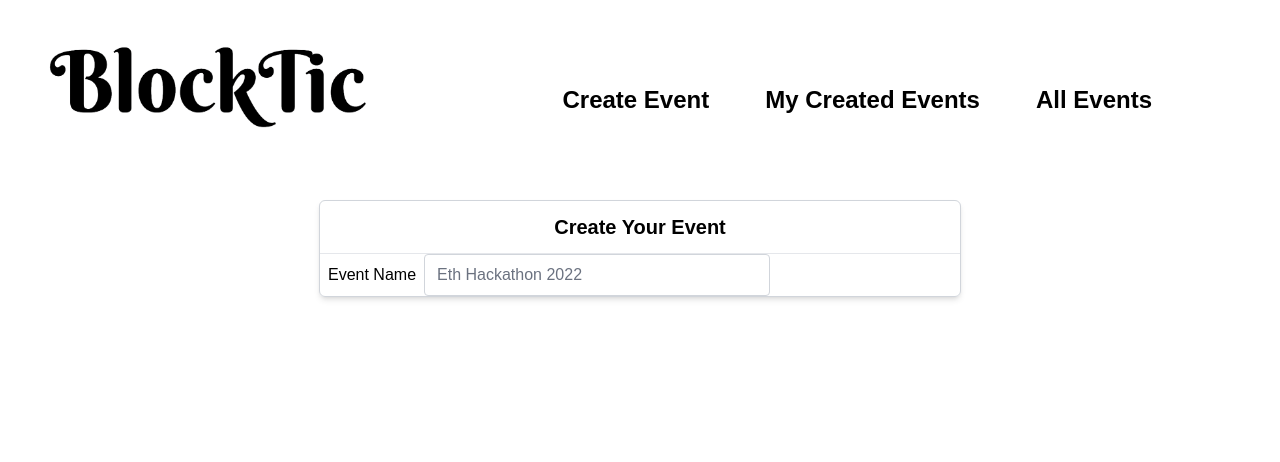
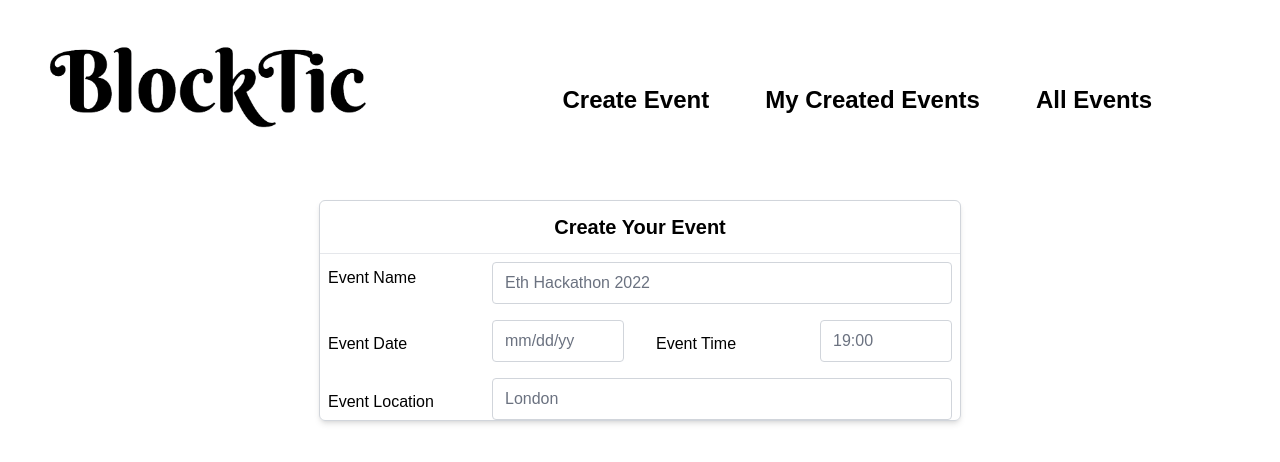
Before and after one commit to encode-g16/final-project-frontend, a React (Create React App) app: page /create-event-new in a window 1280 px wide. Shown: the top 462 px of the page. Built offline with nearby package versions, Linux system fonts and the light colour scheme.

Commit message:
changes to create event form

```diff
--- a/src/components/CreateEventForm.tsx
+++ b/src/components/CreateEventForm.tsx
@@ -5,9 +5,18 @@ export default function CreateEventForm() {
         <div className="w-1/2 h-1/2 border border-gray-300 rounded-md shadow-md mx-auto">
             <p className="font-bold text-xl text-center py-3 px-1">Create Your Event</p>
             <hr />
-            <div className="block">
-                <label htmlFor="event-name" className="p-2">Event Name</label>
-                <input type="text" id="event-name" name="event-name" placeholder="Eth Hackathon 2022" className="w-[50%] rounded border border-gray-300"/>
+            <div className="md:grid md:grid-cols-4 md:gap-4">
+                <label htmlFor="event-name" className="p-2 pt-3 block md:col-span-1">Event Name</label>
+                <input type="text" id="event-name" name="event-name" placeholder="Eth Hackathon 2022" className="block mx-2 mt-2 md:col-span-3 rounded border border-gray-300"/>
+
+                <label htmlFor="event-date" className="p-2 pt-3 pb-0 block md:col-span-1">Event Date</label>
+                <input type="text" id="event-date" name="event-date" placeholder="mm/dd/yy" className="block mx-2 md:col-span-1 rounded border border-gray-300"/>
+
+                <label htmlFor="event-time" className="p-2 pt-3 pb-0 block md:col-span-1">Event Time</label>
+                <input type="text" id="event-time" name="event-time" placeholder="19:00" className="block mx-2 md:col-span-1 rounded border border-gray-300"/>
+
+                <label htmlFor="event-location" className="p-2 pt-3 pb-0 block md:col-span-1">Event Location</label>
+                <input type="text" id="event-location" name="event-location" placeholder="London" className="block mx-2 md:col-span-3 rounded border border-gray-300"/>
             </div>
         </div>
 
```
